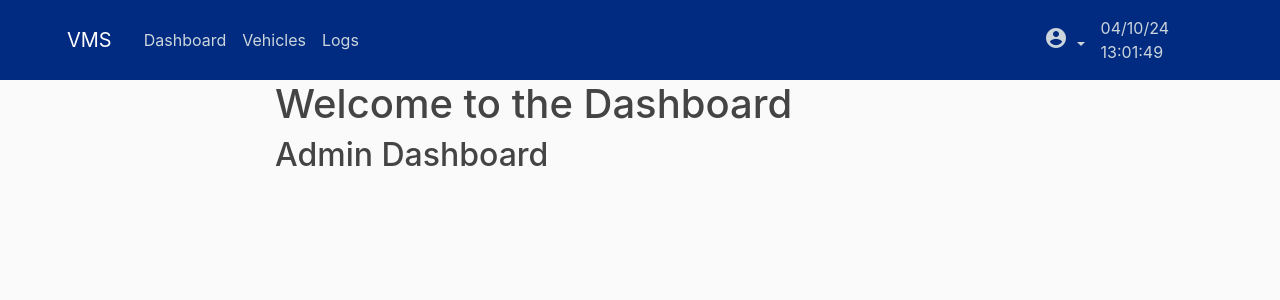
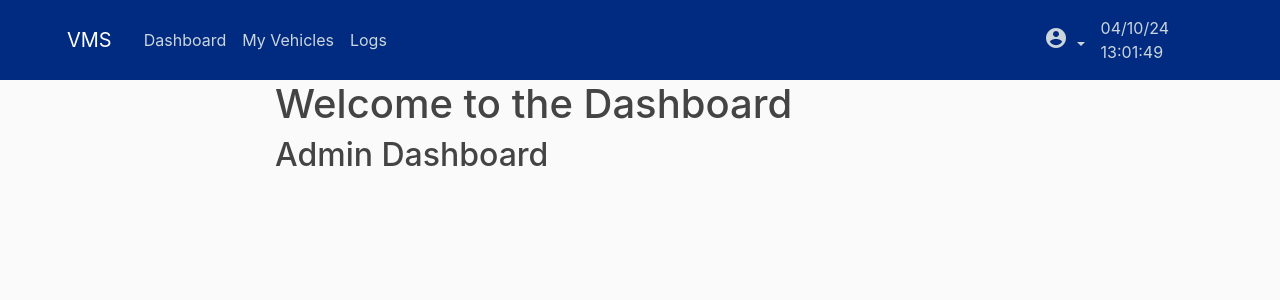
Before and after one commit to ruisu666/Flask, a Flask app: page /dashboard in a window 1280 px wide. Shown: the top 300 px of the page. Run offline with Flask 3, Linux system fonts and the light colour scheme; the visitor is signed in with stand-in values (Sample User, id 1); some libraries are stand-ins or nearby versions.

Commit message:
minor changes to dashboard

```diff
--- a/templates/layout.html
+++ b/templates/layout.html
@@ -13,6 +13,7 @@
 
 </head>
 <body>
+    <!--NAVBAR-->
     <header class="site-header">
         <nav class="navbar navbar-expand-md navbar-dark bg-custom-color fixed-top">
           <div class="container">
@@ -22,9 +23,11 @@
             </button>
             <div class="collapse navbar-collapse" id="navbarToggle">
               <div class="navbar-nav mr-auto">
-                <a class="nav-item nav-link" href="/dashboard/user">Dashboard</a>
-                <a class="nav-item nav-link" href="/vehicles">Vehicles</a>
+                <a class="nav-item nav-link" href="/dashboard">Dashboard</a>
+                <a class="nav-item nav-link" href="/vehicles">My Vehicles</a>
+                {% if user_role == 'admin' %}
                 <a class="nav-item nav-link" href="/logs">Logs</a>
+                {% endif %}
               </div>
               <!-- Navbar Right Side -->
               <div class="navbar-nav ml-auto">
@@ -49,12 +52,12 @@
           </div>
           </div>
           <div class="navbar-nav ml-auto">
-            <!-- add date time here to remove it next to the icon-->
         </nav>
       </header>
+      <!--main body-->
       <main role="main" class="container">
         <div class="row justify-content-center">
-          <div class="col-md-8">
+          <div class="col-md-8"> <!--ALERT MESSAGES-->
             {% with messages = get_flashed_messages(with_categories=true) %}
                 {% if messages %}
                     {% for category, message in messages %}
@@ -64,16 +67,19 @@
                     {% endfor %}
                 {% endif %}
             {% endwith %}
+            <!-- content that is extended-->
             {% block content %}
             {% endblock %}
           </div>
         </div>
       </main>
+
     <!-- Bootstrap JS and other scripts -->
     <script src="https://code.jquery.com/jquery-3.3.1.slim.min.js" integrity="sha384-q8i/X+965DzO0rT7abK41JStQIAqVgRVzpbzo5smXKp4YfRvH+8abtTE1Pi6jizo" crossorigin="anonymous"></script>
     <script src="https://cdn.jsdelivr.net/npm/popper.js@1.14.7/dist/umd/popper.min.js" integrity="sha384-UO2eT0CpHqdSJQ6hJty5KVphtPhzWj9WO1clHTMGa3JDZwrnQq4sF86dIHNDz0W1" crossorigin="anonymous"></script>
     <script src="https://cdn.jsdelivr.net/npm/bootstrap@4.3.1/dist/js/bootstrap.min.js" integrity="sha384-JjSmVgyd0p3pXB1rRibZUAYoIIy6OrQ6VrjIEaFf/nJGzIxFDsf4x0xIM+B07jRM" crossorigin="anonymous"></script>
     <script src="https://cdn.jsdelivr.net/npm/sweetalert2@10"></script>
+    <!--LOGOUT FUNCTION-->
     <script>
         document.getElementById('logout-link').addEventListener('click', function(event) {
             event.preventDefault(); // Prevent the default behavior of the link
```
Also changed, not shown: templates/dashboard.html (+0 -13 lines).
